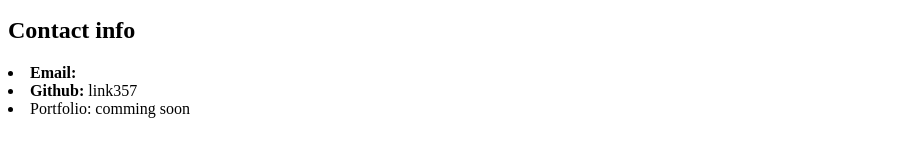
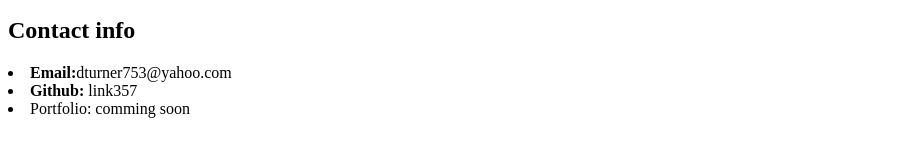
Before and after one commit to Link357/my-first-profile, a plain HTML site: page index.html in a window 1280 px wide. Shown: the part 166-322 px from the top of the page, without its empty margins (0-898 px from the left). Drawn offline with Linux system fonts and the light colour scheme.

Commit message:
slightly fixed first commit

```diff
--- a/index.html
+++ b/index.html
@@ -13,7 +13,7 @@
     <img src="#" alt="place holder">
     <div>Hi, I'm learning to become a full stack web developer. I'm very excited to start this class. I have some background for html and css.</div>
     <h2>Contact info</h2>
-    <li><strong>Email:</strong><dturner753@yahoo class="com"></dturner753@yahoo></li>
+    <li><strong>Email:</strong>dturner753@yahoo.com</li>
     <li><strong>Github:</strong> link357</li>
     <li><sttong>Portfolio:</sttong> comming soon</li>
 </body>
```
